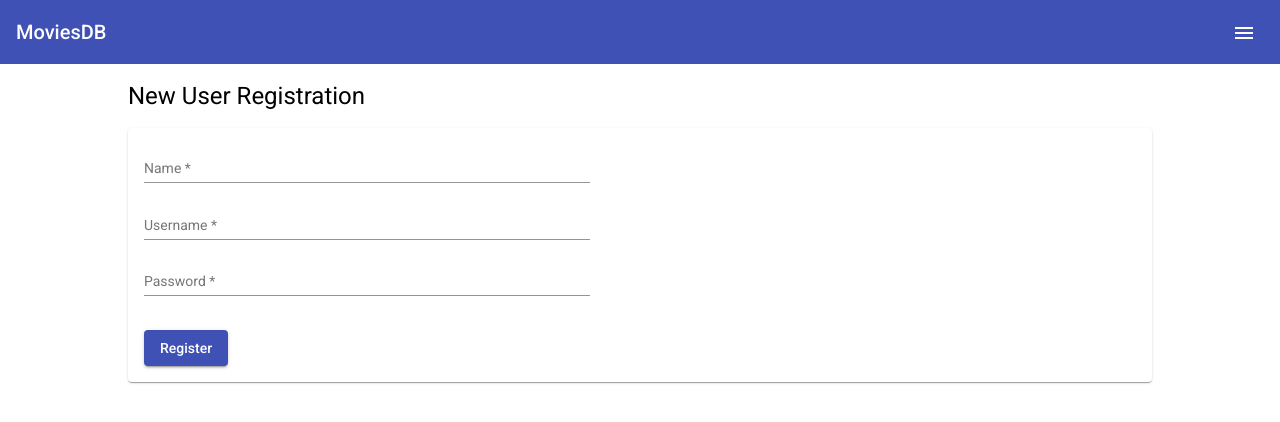
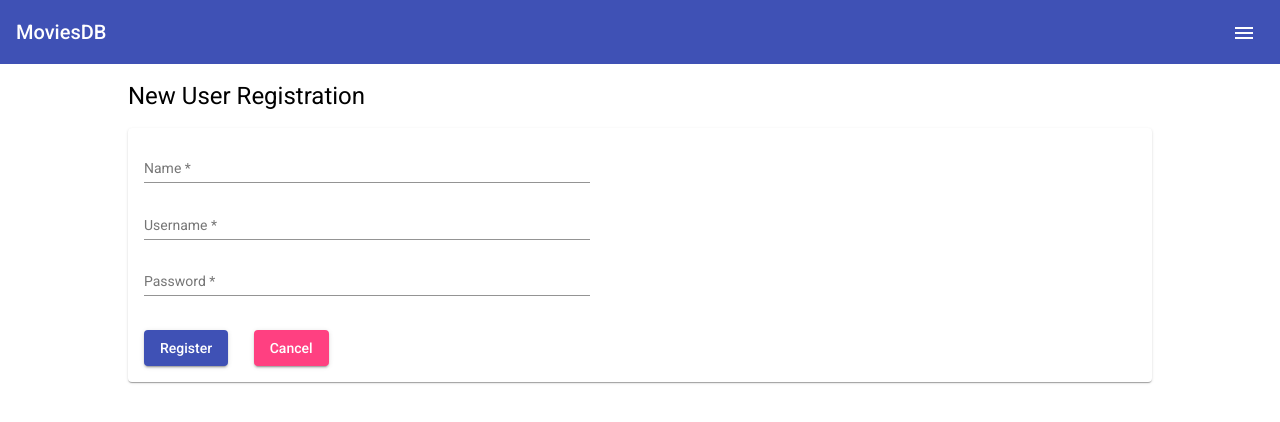
Before and after one commit to davix14/movies-app, an Angular app: page /register in a window 1280 px wide. Shown: the top 422 px of the page. Built offline with nearby package versions, Linux system fonts and the light colour scheme.

Commit message:
STABLE / MESSY - Added cancel button in register-form.component.html and when clicked backs out
Signed-off-by: David Juarez <jdavidjuarez95@gmail.com>

```diff
--- a/src/app/new-user/register-form/register-form.component.css
+++ b/src/app/new-user/register-form/register-form.component.css
@@ -10,3 +10,7 @@ mat-form-field {
 button {
   margin-top: 1rem;
 }
+
+.cancel-btn {
+  margin-left: 2vw;
+}
--- a/src/app/new-user/register-form/register-form.component.html
+++ b/src/app/new-user/register-form/register-form.component.html
@@ -22,5 +22,6 @@
       </mat-error>
     </mat-form-field>
     <button mat-raised-button color="primary" type="submit">Register</button>
+    <button class="cancel-btn" mat-raised-button color="accent" type="button" (click)="cancel()">Cancel</button>
   </form>
 </mat-card>
--- a/src/app/new-user/register-form/register-form.component.ts
+++ b/src/app/new-user/register-form/register-form.component.ts
@@ -102,4 +102,8 @@ export class RegisterFormComponent implements OnInit {
     }
   }
 
+  cancel() {
+    this.router.navigate(['/login']);
+  }
+
 }
```
